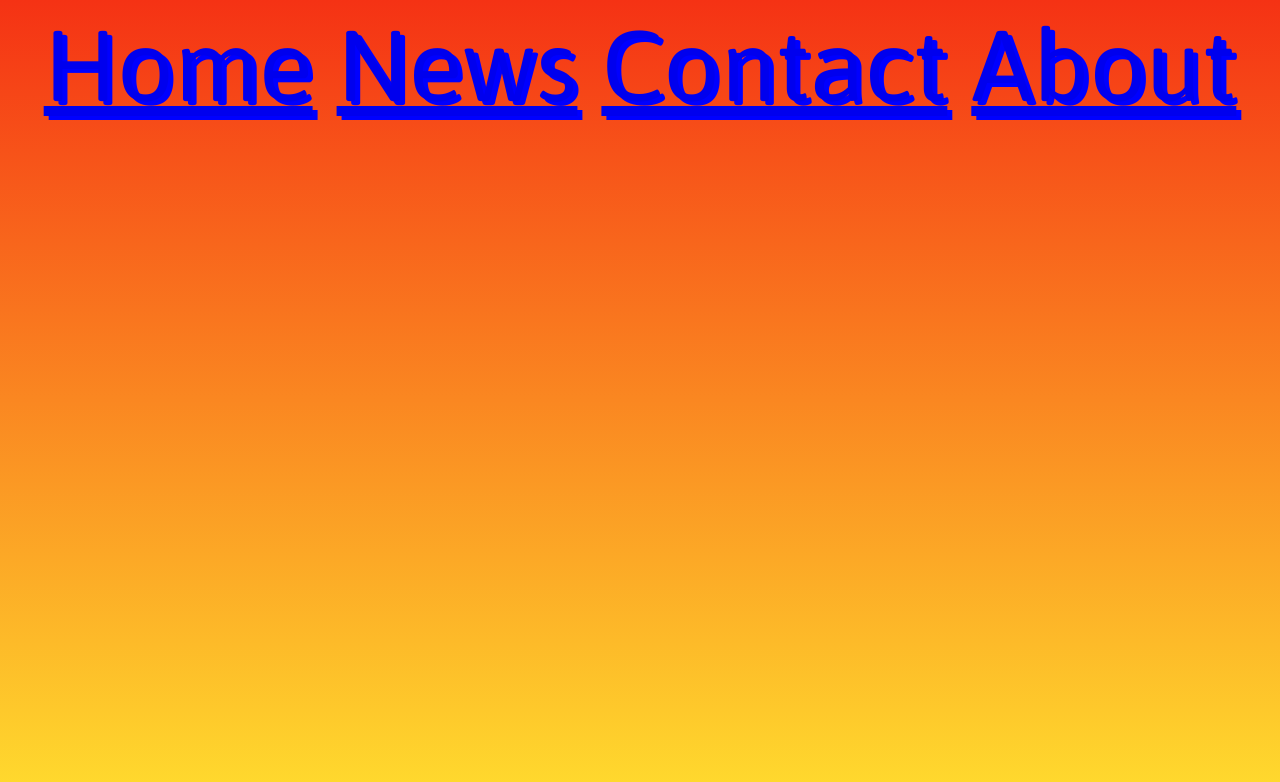
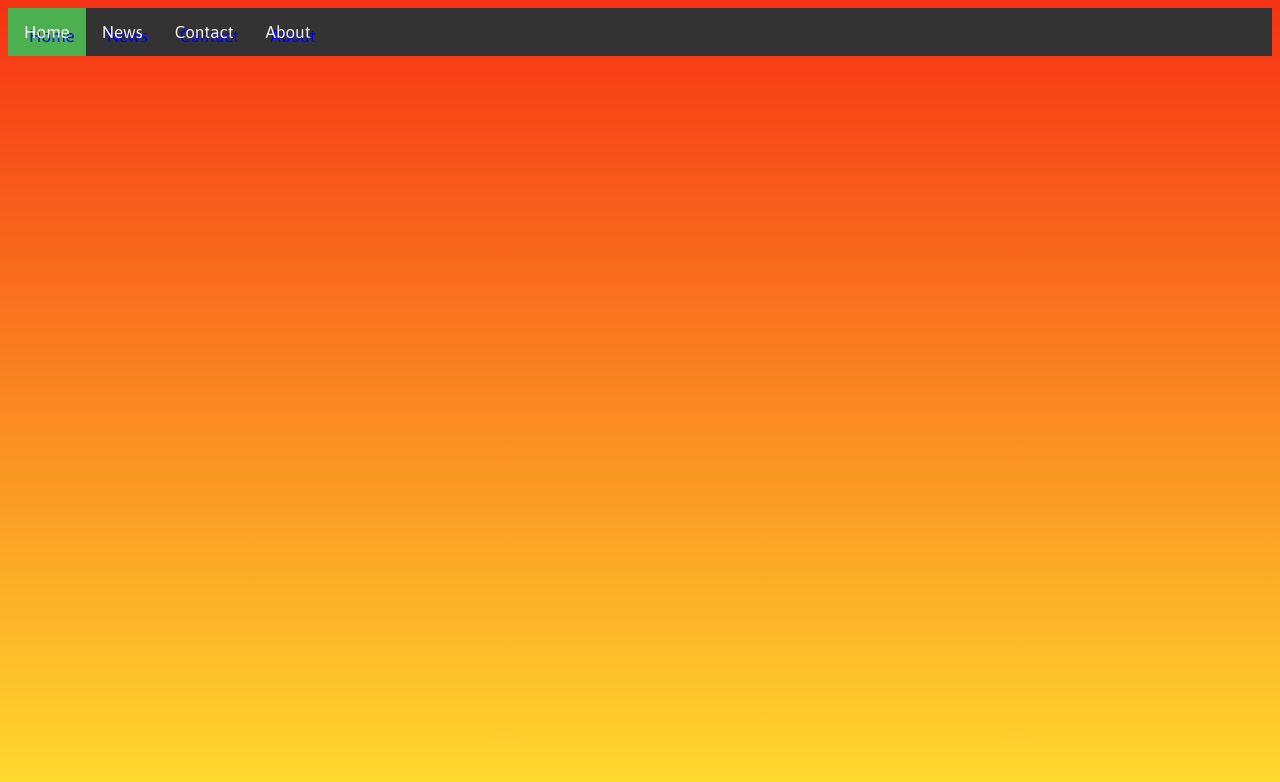
Before and after one commit to jackfrosted/jackfrosted.github.io, a plain HTML site: page index.html in a window 1280 px wide. Drawn offline with Linux system fonts and the light colour scheme.

Commit message:
Update yes.css

```diff
--- a/yes.css
+++ b/yes.css
@@ -5,8 +5,30 @@ body {
         text-shadow: 5px 4px blue;
         text-align: center;
       }
-      h3 {
-         color: black;
-         font-size: 150px;
-      }
+     .topnav {
+  background-color: #333;
+  overflow: hidden;
+        }
+
+
+.topnav a {
+  float: left;
+  color: #f2f2f2;
+  text-align: center;
+  padding: 14px 16px;
+  text-decoration: none;
+  font-size: 17px;
+        }
+
+
+.topnav a:hover {
+  background-color: #ddd;
+  color: black;
+        }
+
+.topnav a.active {
+  background-color: #4CAF50;
+  color: white;
+        }
+
 }
```
